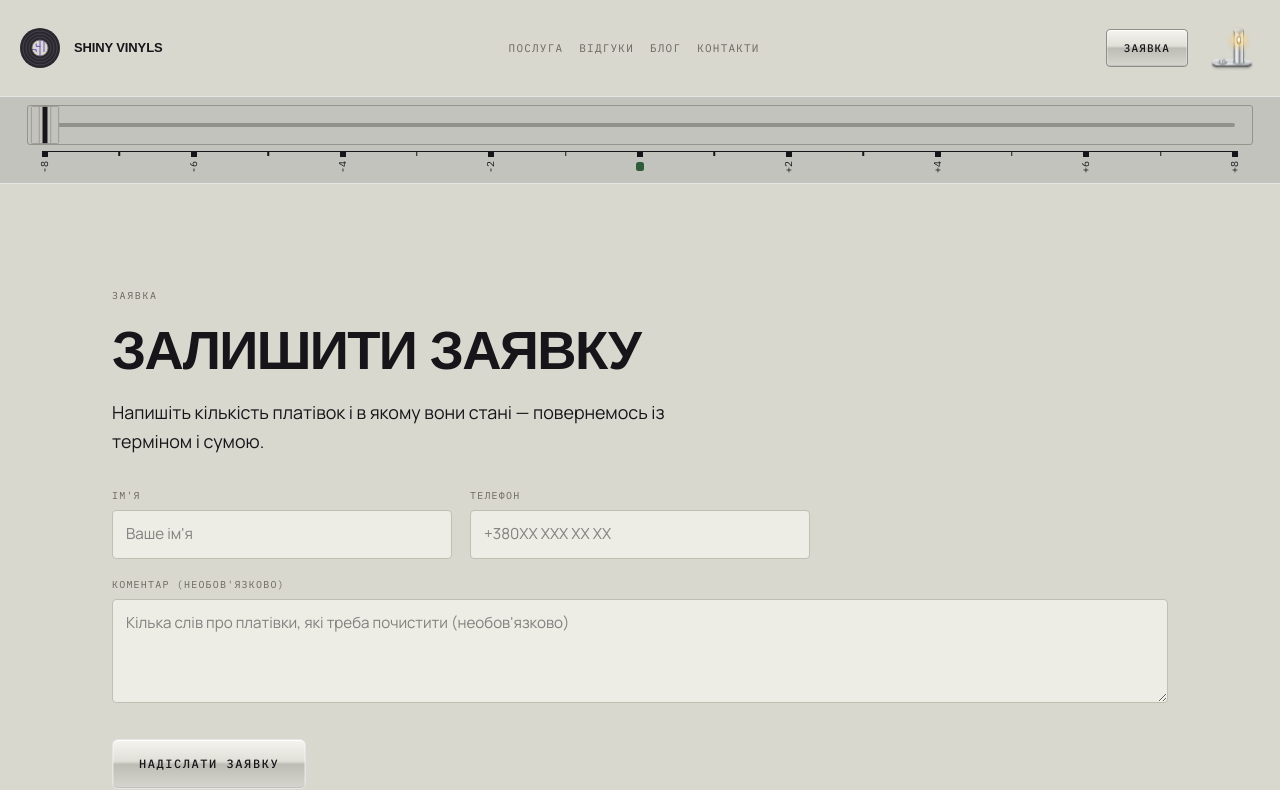
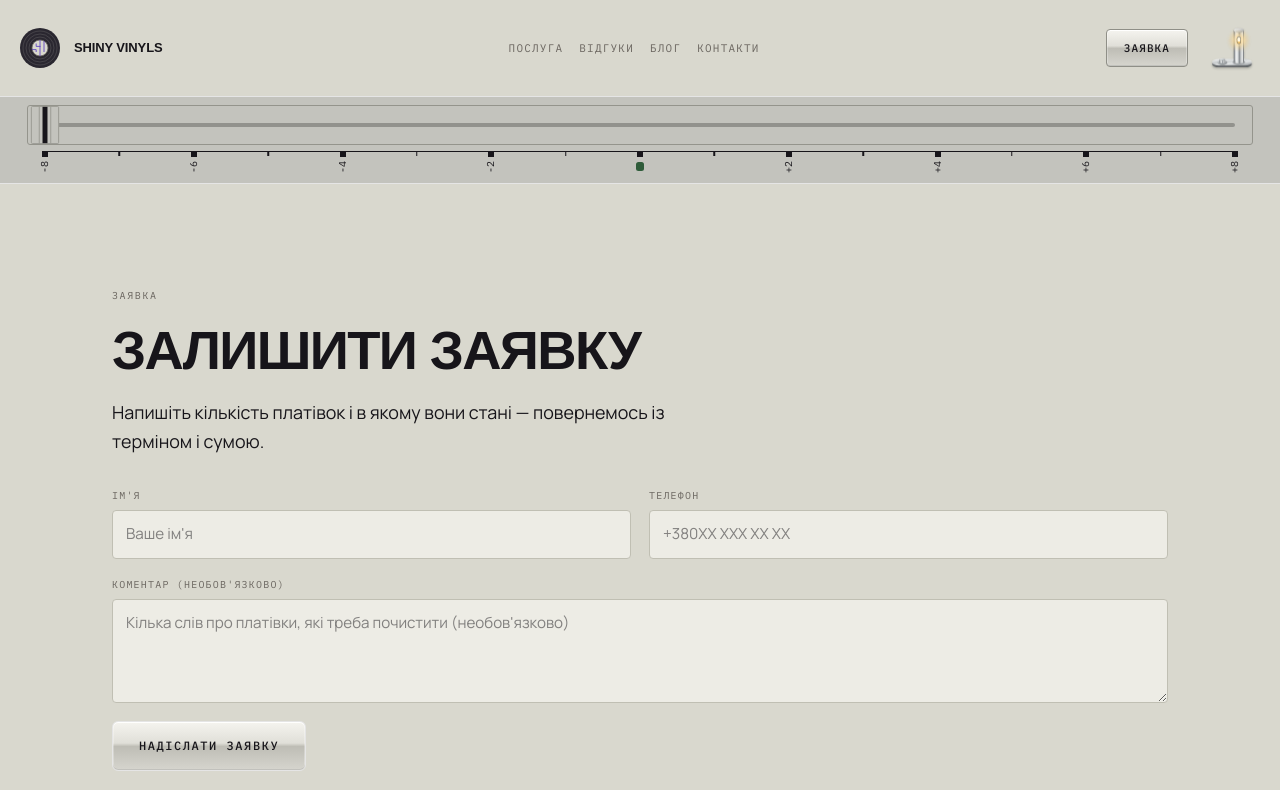
Before and after one commit to TolikSyedin/shiny-vinyls, a Next.js app: page /request in a window 1280 px wide. Shown: the top 790 px of the page. Built offline with nearby package versions, Linux system fonts and the light colour scheme; a web font is replaced by a local one.

Commit message:
Switch grid with flexboxes

```diff
--- a/components/form-fields/submit-button.tsx
+++ b/components/form-fields/submit-button.tsx
@@ -1,23 +1,29 @@
 import { CtaButton } from '../ui'
 import { VinylSpinnerIcon } from '../icons/vinyl-spinner-icon'
+import { cx } from '@/lib/utils/cx'
 
 type SubmitButtonProps = {
   isSubmitting: boolean
   label: string
   loadingLabel?: string
+  className?: string
 }
 
 export function SubmitButton({
   isSubmitting,
   label,
   loadingLabel = 'Надсилаємо...',
+  className,
 }: SubmitButtonProps) {
   return (
     <CtaButton
       type="submit"
       disabled={isSubmitting}
       aria-busy={isSubmitting}
-      className="flex min-h-12 items-center justify-center gap-2 rounded-md border border-border p-2 disabled:opacity-50"
+      className={cx(
+        'flex min-h-12 items-center justify-center gap-2 rounded-md border border-border p-2 disabled:opacity-50',
+        className,
+      )}
     >
       {isSubmitting && <VinylSpinnerIcon />}
       {isSubmitting ? loadingLabel : label}
--- a/components/form-fields/text-field.tsx
+++ b/components/form-fields/text-field.tsx
@@ -1,5 +1,6 @@
 import type { UseFormRegisterReturn } from 'react-hook-form'
 import { FieldError } from '@/components/form-fields/field-error'
+import { cx } from '@/lib/utils/cx'
 
 type TextFieldProps = {
   id: string
@@ -8,6 +9,7 @@ type TextFieldProps = {
   error?: string
   type?: string
   autocomplete?: string
+  className?: string
 } & UseFormRegisterReturn
 
 export function TextField({
@@ -17,10 +19,11 @@ export function TextField({
   error,
   autocomplete,
   type = 'text',
+  className,
   ...registerProps
 }: TextFieldProps) {
   return (
-    <div className="flex flex-col gap-[7px]">
+    <div className={cx('flex flex-col gap-[7px]', className)}>
       <label htmlFor={id}>{label}</label>
       <input
         id={id}
--- a/components/forms/request-form.tsx
+++ b/components/forms/request-form.tsx
@@ -64,9 +64,11 @@ export function RequestForm() {
     <div className="flex flex-col gap-4">
       <form
         onSubmit={handleSubmit(onSubmit)}
-        className="grid grid-cols-[repeat(auto-fit,minmax(260px,1fr))] gap-[18px]"
+        className="flex flex-col gap-[18px]"
       >
+        <div className="flex flex-col gap-[18px] sm:flex-row">
           <TextField
+            className="min-w-0 flex-1"
             id="name"
             label="Ім'я"
             autocomplete="name"
@@ -76,6 +78,7 @@ export function RequestForm() {
           />
 
           <TextField
+            className="min-w-0 flex-1"
             id="phone"
             label="Телефон"
             type="tel"
@@ -84,8 +87,8 @@ export function RequestForm() {
             error={errors.phone?.message}
             {...register('phone')}
           />
+        </div>
 
-        <div className="col-span-full">
         <TextAreaField
           id="comment"
           label="Коментар (необов'язково)"
@@ -93,20 +96,16 @@ export function RequestForm() {
           error={errors.comment?.message}
           {...register('comment')}
         />
-        </div>
 
         <HoneypotField register={register} name="website" />
 
-        <div className="col-span-full">
         <FieldError message={submitError ?? undefined} />
-        </div>
 
-        <div className="col-span-full">
         <SubmitButton
+          className="self-start"
           isSubmitting={isSubmitting || isRedirecting}
           label="Надіслати заявку"
         />
-        </div>
       </form>
 
       <Note>
--- a/components/hero/hero-section.tsx
+++ b/components/hero/hero-section.tsx
@@ -10,8 +10,8 @@ export function HeroSection() {
   const isTouched = touchCount > 0
 
   return (
-    <section className="grid grid-cols-[repeat(auto-fit,minmax(320px,1fr))] items-center gap-[clamp(28px,5vw,56px)] pt-[clamp(44px,7vw,88px)]">
-      <div className="flex flex-col items-start gap-[22px]">
+    <section className="flex flex-wrap items-center gap-[clamp(28px,5vw,56px)] pt-[clamp(44px,7vw,88px)]">
+      <div className="flex min-w-0 grow basis-[320px] flex-col items-start gap-[22px]">
         <h1>
           Ваша платівка знову
           <br />
@@ -30,7 +30,7 @@ export function HeroSection() {
           <PriceTag>{basePricePerVinyl()} ₴ / шт</PriceTag>
         </Row>
       </div>
-      <div className="flex flex-col items-center justify-center">
+      <div className="flex min-w-0 grow basis-[320px] flex-col items-center justify-center">
         <div className="flex aspect-square w-[min(72vw,380px)] overflow-hidden">
           <VinylDisc onInteractionStart={() => setTouchCount((n) => n + 1)} />
         </div>
```
Lines whose indentation alone changed are shown as unchanged.
